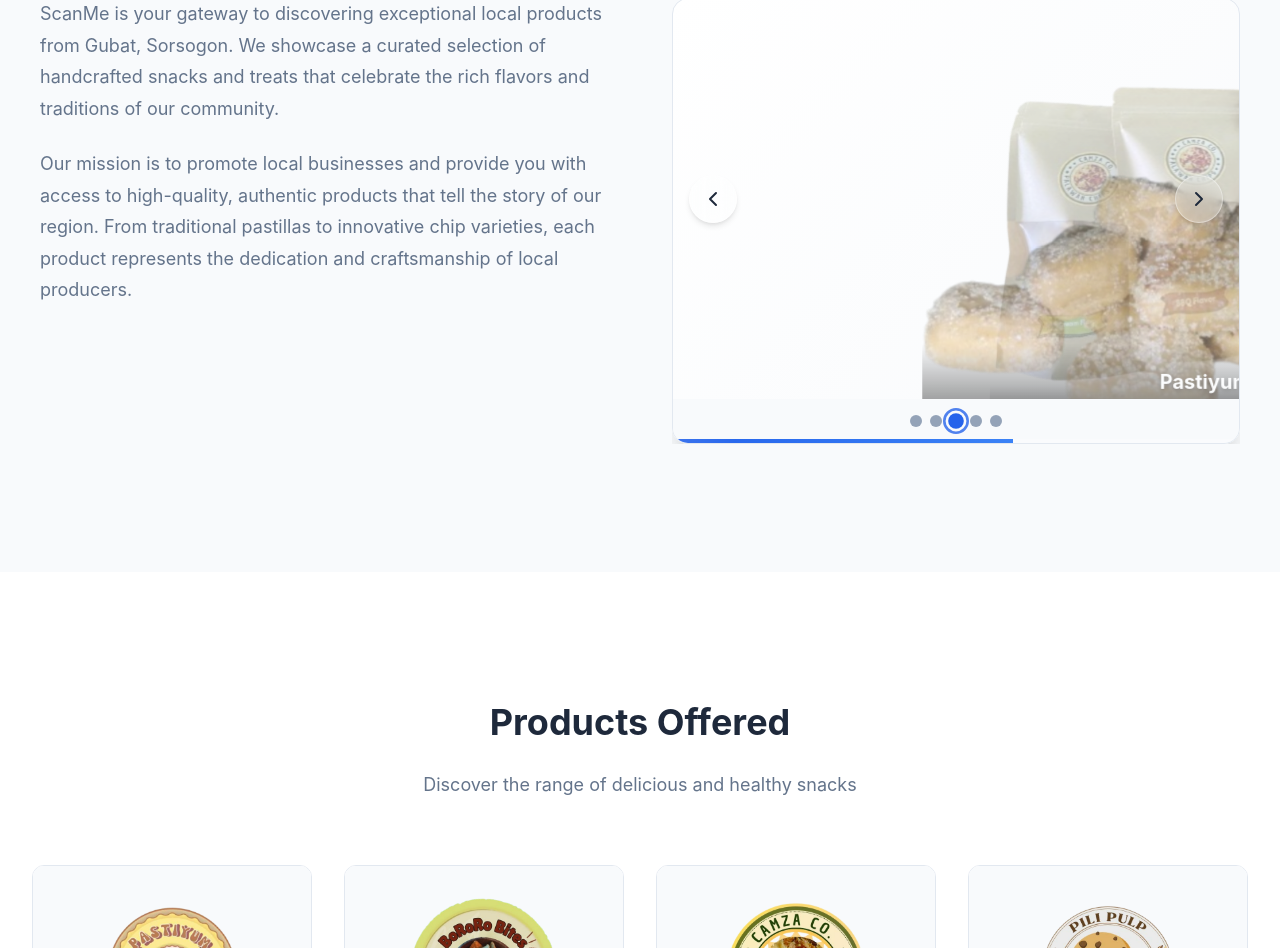
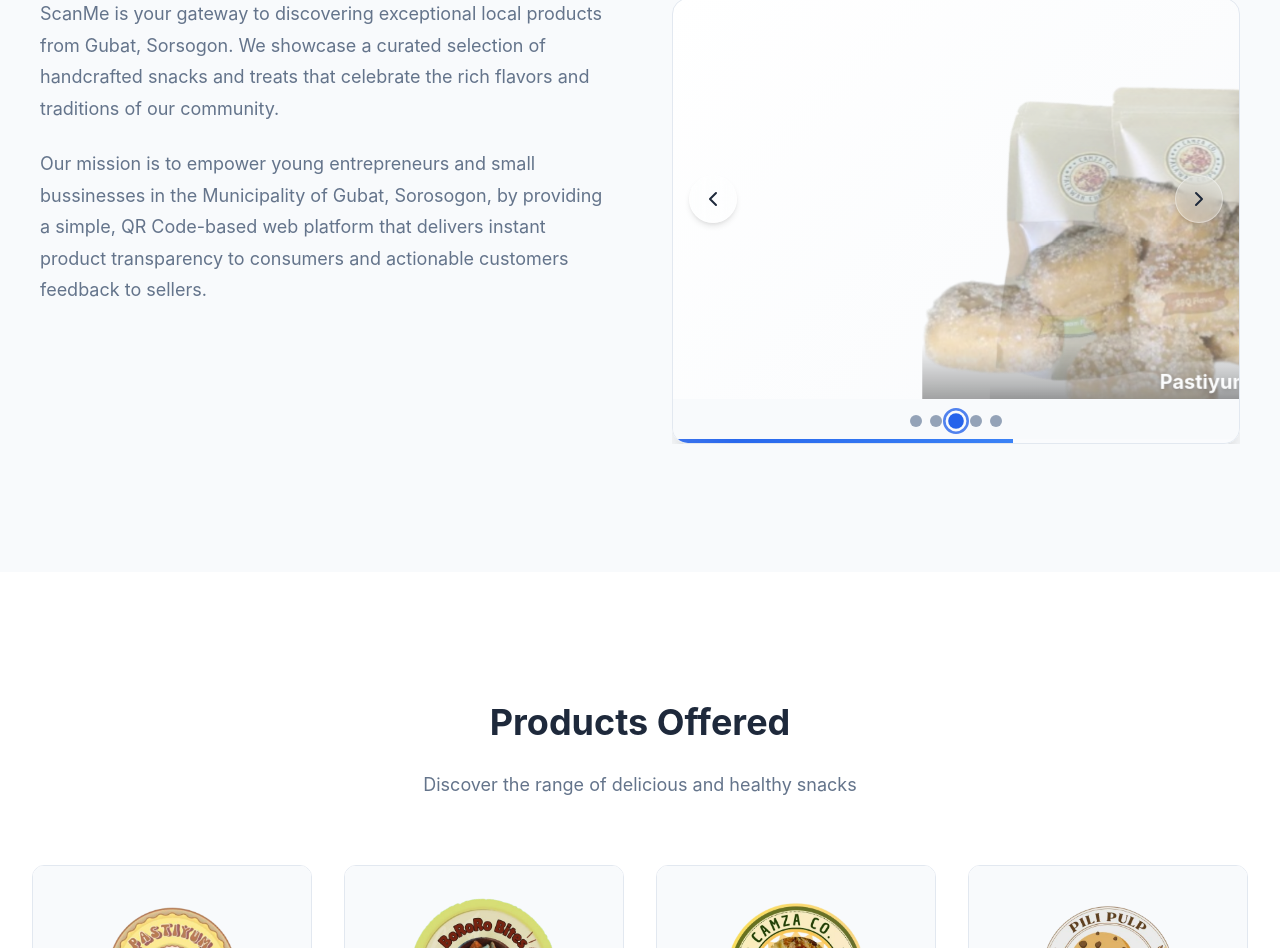
Before and after one commit to dannielcanaryquipia/scan-me, a React (Vite) app: page / in a window 1280 px wide. Shown: the part 1119-2067 px from the top of the page. Built offline with nearby package versions, Linux system fonts and the light colour scheme.

Commit message:
modified the mission in about page based on the project's goals and objectives

```diff
--- a/src/pages/Home.jsx
+++ b/src/pages/Home.jsx
@@ -39,10 +39,9 @@ const Home = () => {
                   flavors and traditions of our community.
                 </p>
                 <p className="home-about-description">
-                  Our mission is to promote local businesses and provide you with access to high-quality,
-                  authentic products that tell the story of our region. From traditional pastillas to
-                  innovative chip varieties, each product represents the dedication and craftsmanship of
-                  local producers.
+                    Our mission is to empower young entrepreneurs and small bussinesses in the Municipality of Gubat, Sorosogon,
+                    by providing a simple, QR Code-based web platform that delivers instant product transparency to consumers and actionable
+                    customers feedback to sellers.
                 </p>
                 {/* Features removed as requested */}
               </div>
```
